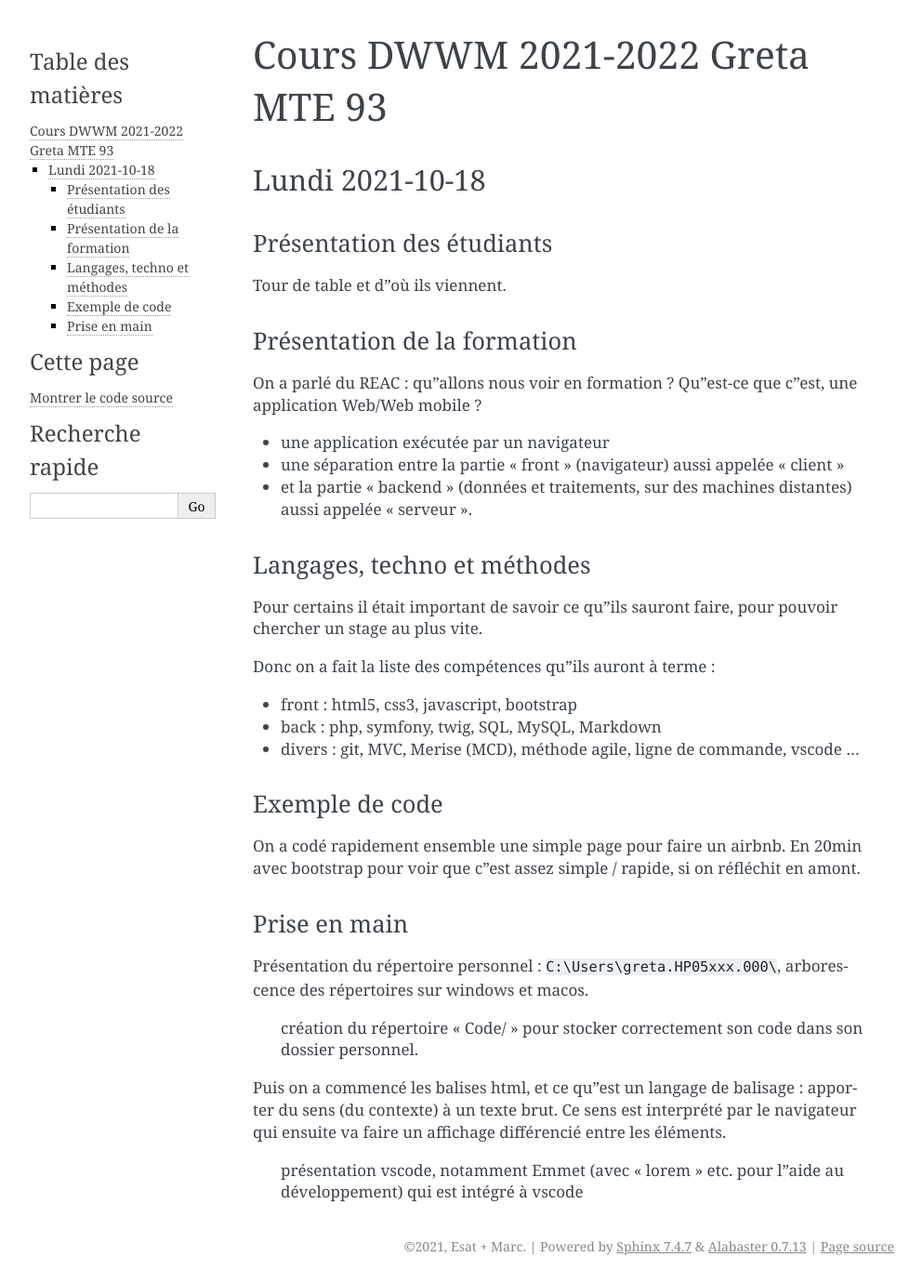
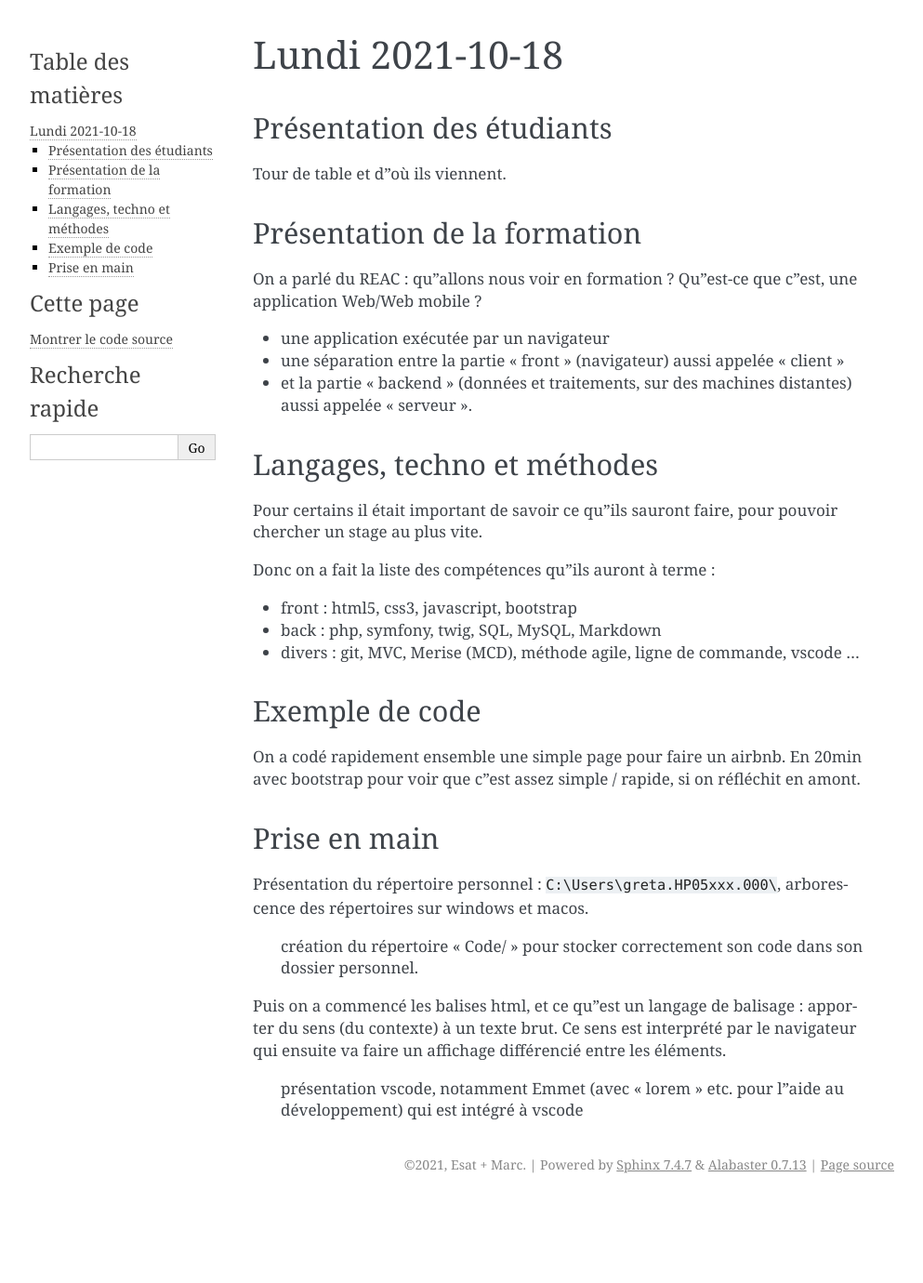
Before and after one commit to dwwm93/2021, a Sphinx documentation site: the page built from docs/cours/2021-10-18_lundi.md, in a window 1280 px wide. Shown: the whole page at 93% size, without its empty margins (148-1141 px from the left). Built offline with Sphinx 7.4.7, drawn with Linux system fonts in a browser that asks for light colours; pages that are not in the unit, such as notebooks, are missing from menus; after the commit the page ends 1292 px from its top, so only the background shows below that.

Commit message:
cours: Style

```diff
--- a/docs/cours/2021-10-18_lundi.md
+++ b/docs/cours/2021-10-18_lundi.md
@@ -1,5 +1,3 @@
-# Cours DWWM 2021-2022 Greta MTE 93
-
 ## Lundi 2021-10-18
 
 ### Présentation des étudiants
```
